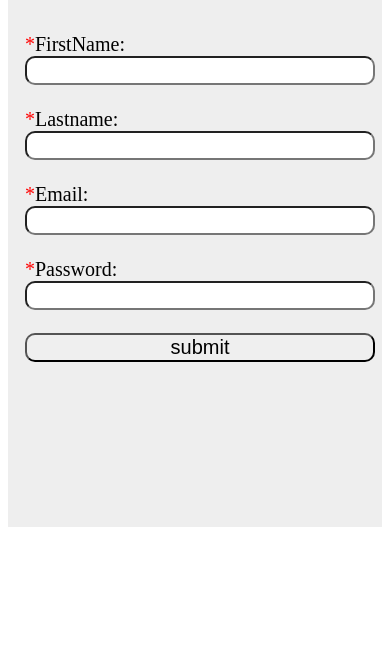
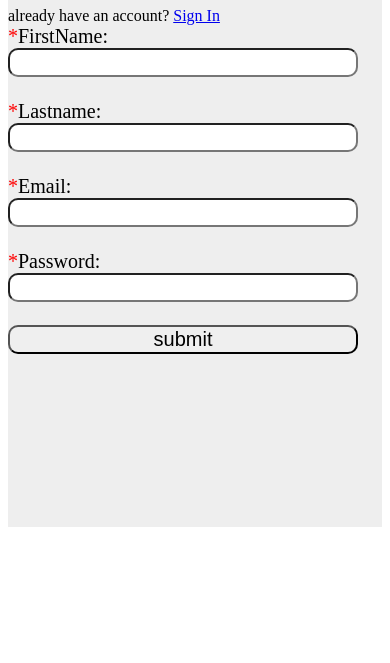
Before and after one commit to Stevey144/Aspire-web-app-Vanilla-JavaScript-WIP, a plain HTML site: page signup.html in a window 390 px wide. Shown: the part 181-844 px from the top of the page. Drawn offline with nearby package versions, Linux system fonts and the light colour scheme.

```diff
--- a/signup.html
+++ b/signup.html
@@ -5,7 +5,7 @@
     <meta name="viewport" content="width=device-width, initial-scale=1.0">
     <title>Appointment</title>
     <link rel="stylesheet" href="styles.css">
-    <link rel="stylesheet" href="appointment-styles.css">
+    <!-- <link rel="stylesheet" href="appointment-styles.css"> -->
 
     <style>
         @media screen and (max-width:800px) {
```
